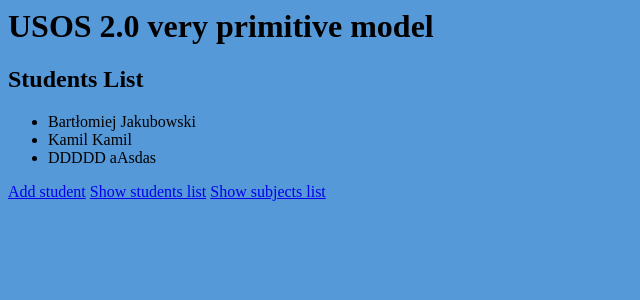
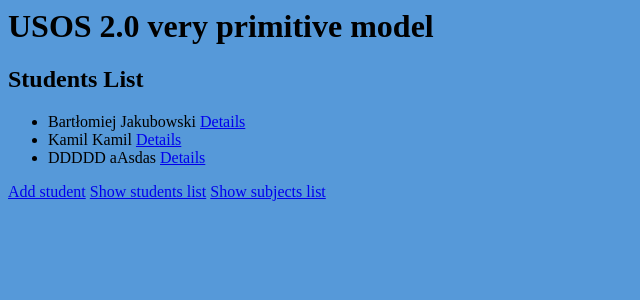
Before and after one commit to bartjak94/usosdwa, a Django app: page /usosdwa/lista_studentow in a window 1280 px wide. Shown: the top 300 px of the page, without its empty margins (0-640 px from the left). Run offline with Django 3.2, Linux system fonts and the light colour scheme; data comes from the database, SQL or seed files in the repository; both versions use the stored data as it was after the commit.

Commit message:
added details button for students list

```diff
--- a/myapp/templates/myapp/index.html
+++ b/myapp/templates/myapp/index.html
@@ -4,7 +4,7 @@
 		<ul>
 			{% for student in students %}
 			<li>
-				{{student.first_name}} {{student.surname}}
+				{{student.first_name}} {{student.surname}} <a href="student/{{student.id}}">Details</a>
 			</li>
 			{% endfor %}
 		</ul>
--- a/myapp/urls.py
+++ b/myapp/urls.py
@@ -5,5 +5,6 @@ urlpatterns = [
 	path('', views.index, name='main-menu'),  ##edupa cycki zrob tu logowanie i guziczki
 	path('lista_studentow',views.students_index, name='students-index'),
 	#path('usosdwa/<int:book_id>', views.book_detail, name='books-details'),
-	path('add', views.student_add, name='student-add')
+	path('add', views.student_add, name='student-add'),
+	path('student/<int:student_id>', views.student_details)
 ]
--- a/myapp/views.py
+++ b/myapp/views.py
@@ -27,3 +27,7 @@ def student_add(request):
 	else:
 		form = StudentForm()
 		return render(request, "myapp/student_add.html", {'form': form})
+
+def student_details(request, student_id):
+	student = Student.objects.get(pk=student_id)
+	return render(request, "myapp/student_details.html", {"student":student})
```
Also changed, not shown: myapp/templates/myapp/student_details.html (added, +9 -0 lines), db.sqlite3, myapp/migrations/0004_auto_20200611_1702.py (added), myapp/migrations/0005_auto_20200611_1718.py (added).
